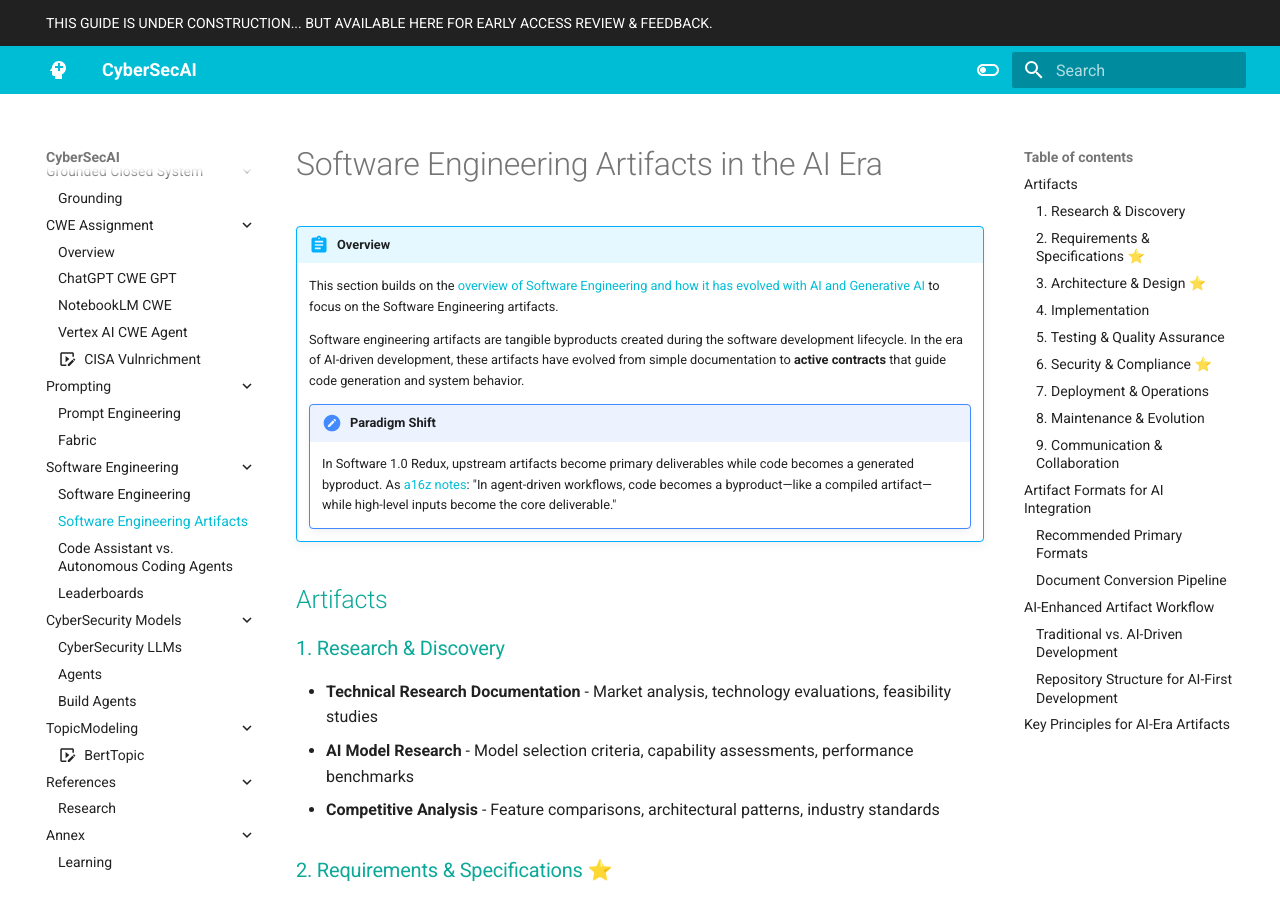
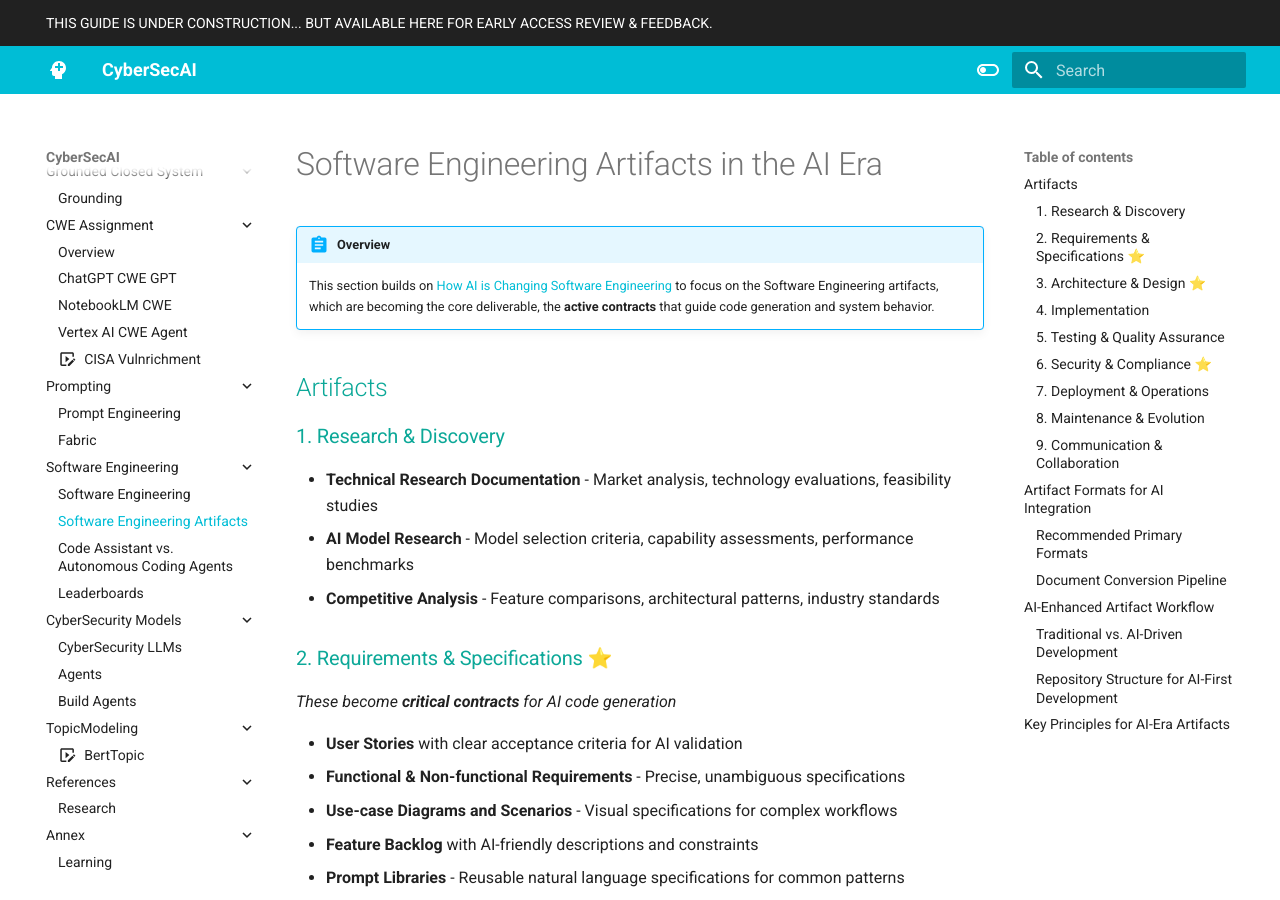
Before and after one commit to CyberSecAI/CyberSecAI.github.io, an MkDocs documentation site: the page built from docs/software/software_artifacts.md, in a window 1280 px wide and 900 px high. Built offline with MkDocs 1.6.1 and Material for MkDocs 9.7.7, drawn with Linux system fonts in a browser that asks for light colours; comment, search, counter and statistics services are not loaded.

Commit message:
sw art 011

```diff
--- a/docs/software/software_artifacts.md
+++ b/docs/software/software_artifacts.md
@@ -2,13 +2,7 @@
 
 !!! abstract "Overview"
 
-    This section builds on the [overview of Software Engineering and how it has evolved with AI and Generative AI](./introduction.md) to focus on the Software Engineering artifacts.
-
-    Software engineering artifacts are tangible byproducts created during the software development lifecycle. In the era of AI-driven development, these artifacts have evolved from simple documentation to **active contracts** that guide code generation and system behavior.
-
-    !!! note "Paradigm Shift"
-
-        In Software 1.0 Redux, upstream artifacts become primary deliverables while code becomes a generated byproduct. As [a16z notes](https://a16z.com/nine-emerging-developer-patterns-for-the-ai-era/): "In agent-driven workflows, code becomes a byproduct—like a compiled artifact—while high-level inputs become the core deliverable."
+    This section builds on [How AI is Changing Software Engineering](./introduction.md) to focus on the Software Engineering artifacts, which are becoming the core deliverable, the **active contracts** that guide code generation and system behavior.
 
 ## Artifacts
 
@@ -91,8 +85,6 @@
 * **Decision Logs** - Context for architectural and design choices
 * **User Documentation** - Generated from code and specifications
 * **Training Materials** - AI-assisted onboarding and skill development
-
----
 
 ---
 
```
